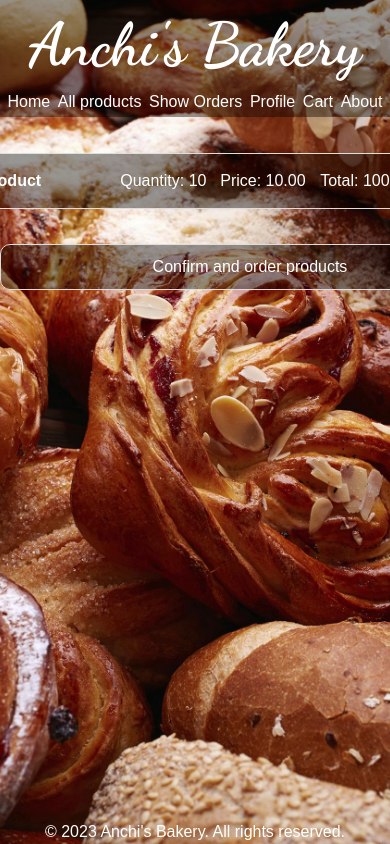
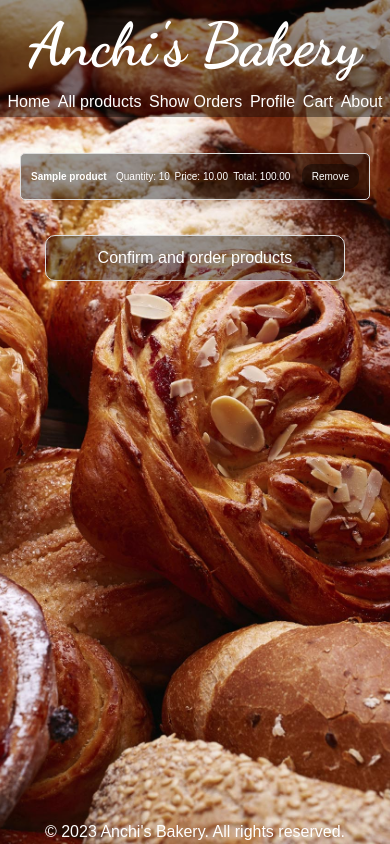
Before and after one commit to TodorDaskalov/bakeryProject, a Django app: page /cart/ in a window 390 px wide; the page is wider, and only the part inside the window is pictured. Run offline with Django 4.2, Linux system fonts and the light colour scheme; a user stored in the database is signed in; tables that the repository leaves empty hold one stand-in row (values such as "Sample post").

Commit message:
Add responsive design for cart pages

```diff
--- a/static/css/cart/cart.css
+++ b/static/css/cart/cart.css
@@ -1,3 +1,12 @@
+ul {
+    padding: 0;
+}
+
+.wrapper {
+    max-height: 90vh;
+    overflow: auto;
+}
+
 .cart-container {
     display: flex;
     flex-wrap: wrap;
@@ -71,3 +80,89 @@
     font-size: 46px;
     padding-top: 25vh;
 }
+
+@media (max-width: 660px) {
+    ul {
+        padding: 0;
+    }
+
+    .cart-container {
+        overflow-x: auto;
+        overflow-y: auto;
+    }
+
+    .cart-item {
+        max-width: 400px;
+    }
+
+    .confirm-order-container {
+        overflow-x: auto;
+        overflow-y: auto;
+    }
+
+    .confirm-order-container button {
+        max-width: 400px;
+    }
+}
+
+
+@media (max-width: 520px) {
+
+    .cart-item {
+        max-width: 430px;
+    }
+
+    .confirm-order-container button {
+        max-width: 430px;
+    }
+}
+
+@media (max-width: 420px) {
+
+    .empty-cart {
+        font-size: 30px;
+    }
+
+    .cart-item {
+        max-width: 350px;
+        font-size: 10px;
+    }
+
+    .cart-item h4 {
+        max-width: 85px;
+    }
+
+    .confirm-order-container button {
+        max-width: 300px;
+    }
+}
+
+@media (max-height: 740px) {
+    .wrapper {
+        max-height: 70vh;
+    }
+}
+
+@media (max-height: 660px) {
+    .wrapper {
+        max-height: 65vh;
+    }
+}
+
+@media (max-height: 560px) {
+    .wrapper {
+        max-height: 60vh;
+    }
+}
+
+@media (max-height: 460px) {
+    .wrapper {
+        max-height: 50vh;
+    }
+}
+
+@media (max-height: 380px) {
+    .wrapper {
+        max-height: 45vh;
+    }
+}
--- a/templates/cart/cart.html
+++ b/templates/cart/cart.html
@@ -3,6 +3,7 @@
 {% load static %}
 {% block page_content %}
     <link rel="stylesheet" href="{% static 'css/cart/cart.css' %}">
+    <div class="wrapper">
         <div class="cart-container">
             {% if cart_items %}
                 <div class="cart-items-container">
@@ -32,5 +33,7 @@
                     <button type="submit">Confirm and order products</button>
                 </form>
             </div>
+            </div>
+
         {% endif %}
 {% endblock %}
```
Also changed, not shown: static/css/base.css (+0 -7 lines), static/css/cart/place-order.css (+30 -0 lines), static/css/cart/place_order_success.css (+26 -0 lines). Lines whose indentation alone changed are shown as unchanged.
